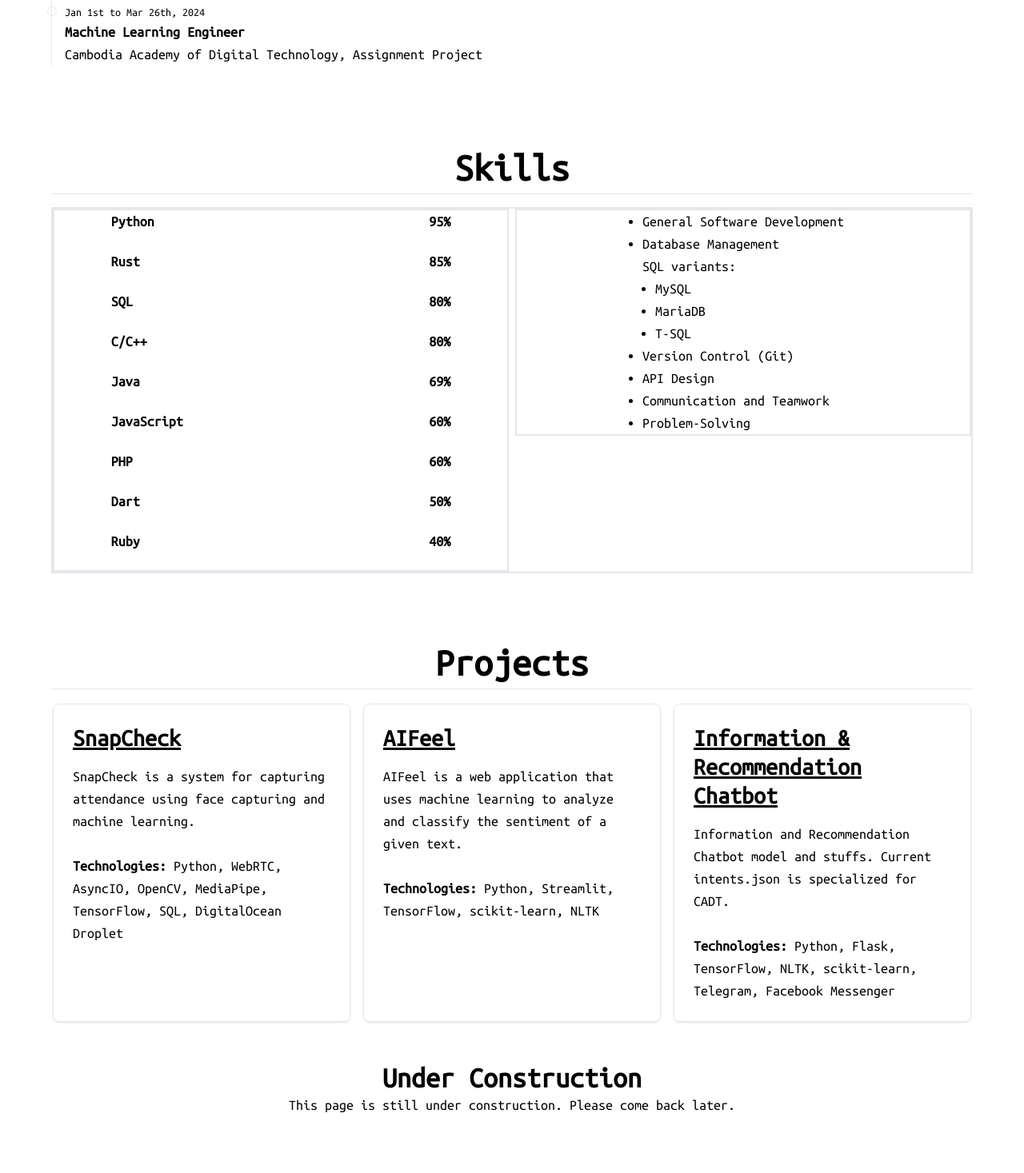
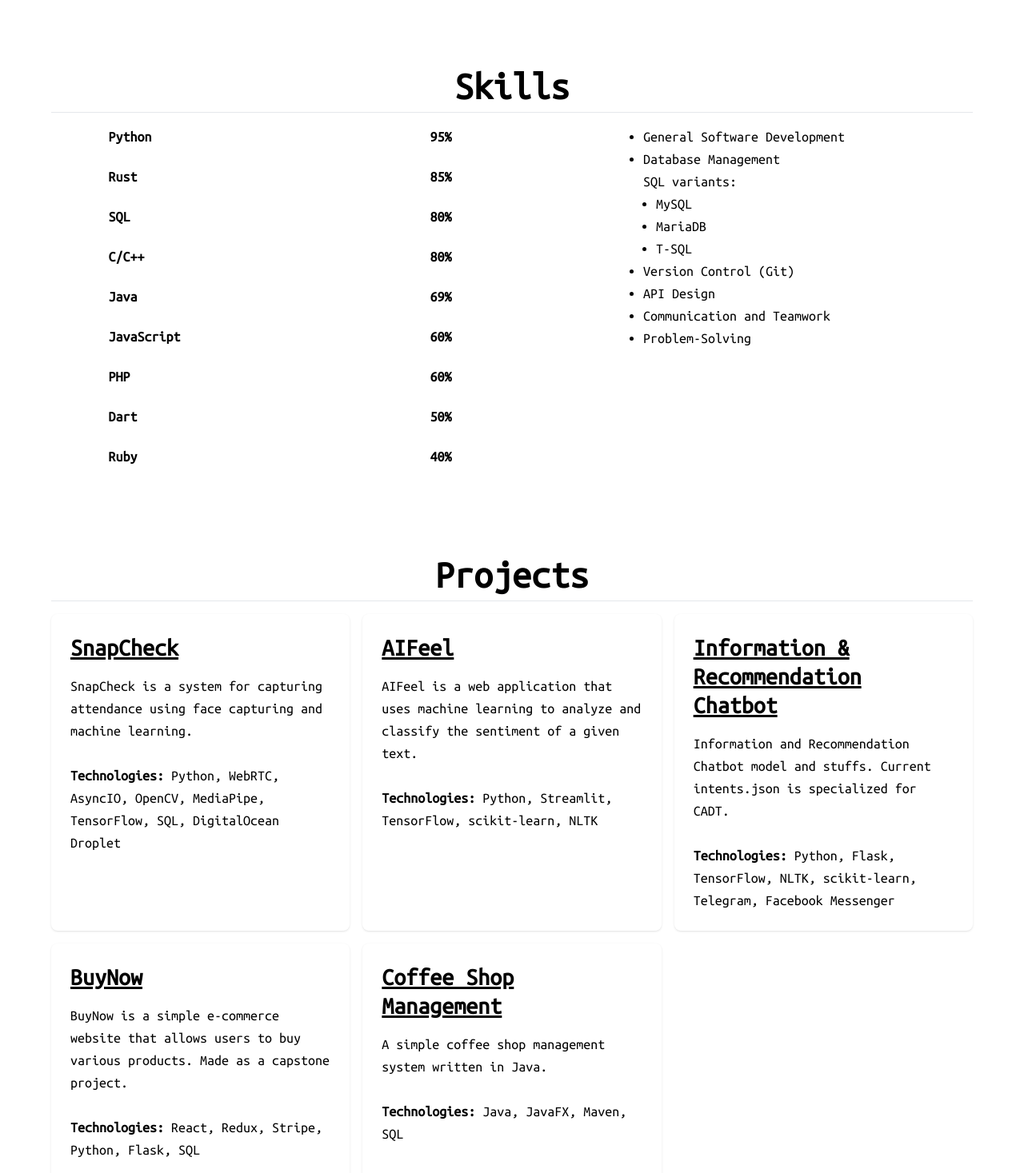
Before and after one commit to T-Thyrak/t-thyrak.github.io, a Next.js app: page / in a window 1280 px wide. Shown: the part 1330-2797 px from the top of the page at 80% size. Before the commit the page ends 2758 px from the top, so only its background shows below. Built offline with nearby package versions, Linux system fonts and the light colour scheme; what @catppuccin/tailwindcss would draw is missing.

Commit message:
finish projects stage

```diff
--- a/app/globals.css
+++ b/app/globals.css
@@ -1,10 +1,10 @@
 @tailwind base;
 @tailwind components;
 @tailwind utilities;
-/*
+
 :not(.keep-border) {
   border: 0;
-} */
+}
 
 :root {
   /* --foreground: var(--nxp-color-black); */
--- a/components/dropdown.tsx
+++ b/components/dropdown.tsx
@@ -39,7 +39,7 @@ export default function Dropdown({
         leave="transition ease-in duration-75"
         leaveFrom="transform opacity-100 scale-100"
         leaveTo="transform opacity-0 scale-95">
-        <Menu.Items className="absolute right-0 z-30 mt-2 w-56 origin-top-right rounded-md bg-surface0 shadow-lg ring-1 ring-black ring-opacity-5 focus:outline-none hover:bg-surface1">
+        <Menu.Items className="absolute right-0 z-30 mt-2 w-56 origin-top-right rounded-md bg-surface0 shadow-lg ring-1 ring-black ring-opacity-5 focus:outline-none">
           <div className="py-1">
             {items.map((item) => (
               <Menu.Item key={item.label}>
--- a/components/stages/experiences.tsx
+++ b/components/stages/experiences.tsx
@@ -17,12 +17,9 @@ export default function ExperiencesStage() {
               <time dateTime="2024-03-05">Mar 5th</time> to{" "}
               <time dateTime="2024-03-13">Mar 13th, 2024</time>
             </p>
-                        <h3 className="text-lg font-semibold">
-                            Machine Learning Engineer
-                        </h3>
+            <h3 className="text-lg font-semibold">Machine Learning Engineer</h3>
             <h4 className="text-lg text-sky">
-                            Cambodia Academy of Digital Technology, Assignment
-                            Project
+              Cambodia Academy of Digital Technology, Assignment Project
             </h4>
             <ul className="mb-4 text-sm text-subtext0 font-normal list-disc ml-4">
               <li>
@@ -30,8 +27,7 @@ export default function ExperiencesStage() {
                 <NTLink href="https://github.com/t-thyrak/aifeel">
                   sentimental analysis system
                 </NTLink>{" "}
-                                using a combination of different machine
-                                learning models (
+                using a combination of different machine learning models (
                 <NTLink href="https://scikit-learn.org/stable/modules/generated/sklearn.naive_bayes.MultinomialNB.html">
                   MultinomialNB
                 </NTLink>
@@ -50,14 +46,13 @@ export default function ExperiencesStage() {
                 .
               </li>
               <li>
-                                Responsible for the development of the
-                                preprocessing pipeline, creating, and training
-                                the deep learning model.
+                Responsible for the development of the preprocessing pipeline,
+                creating, and training the deep learning model.
               </li>
               <li>
-                                Learned how to create a basic NLP model for
-                                sentimental analysis, and how to use machine
-                                learning models effectively with text inputs.
+                Learned how to create a basic NLP model for sentimental
+                analysis, and how to use machine learning models effectively
+                with text inputs.
               </li>
             </ul>
           </li>
@@ -67,12 +62,9 @@ export default function ExperiencesStage() {
               <time dateTime="2024-01-01">Jan 1st</time> to{" "}
               <time dateTime="2024-03-26">Mar 26th, 2024</time>
             </p>
-                        <h3 className="text-lg font-semibold">
-                            Machine Learning Engineer
-                        </h3>
+            <h3 className="text-lg font-semibold">Machine Learning Engineer</h3>
             <h4 className="text-lg text-sky">
-                            Cambodia Academy of Digital Technology, Assignment
-                            Project
+              Cambodia Academy of Digital Technology, Assignment Project
             </h4>
             <ul className="mb-4 text-sm text-subtext0 font-normal list-disc ml-4">
               <li>
@@ -92,36 +84,28 @@ export default function ExperiencesStage() {
                 <NTLink href="https://en.wikipedia.org/wiki/AlexNet">
                   AlexNet
                 </NTLink>
-                                ) and{" "}
-                                <NTLink href="https://opencv.org/">
-                                    OpenCV
-                                </NTLink>
-                                .
+                ) and <NTLink href="https://opencv.org/">OpenCV</NTLink>.
               </li>
               <li>
-                                Responsible for the development of the
-                                preprocessing pipeline and training the deep
-                                learning model, as well as the transfer learning
-                                cycle.
+                Responsible for the development of the preprocessing pipeline
+                and training the deep learning model, as well as the transfer
+                learning cycle.
               </li>
               <li>
-                                Learned the ins and outs of data engineering for
-                                a face detection system.
+                Learned the ins and outs of data engineering for a face
+                detection system.
               </li>
             </ul>
           </li>
-                    <li className="mb-10 ms-4">
+          <li className="ms-4">
             <div className="absolute w-3 h-3 bg-teal rounded-full -start-1.5 border border-teal keep-border"></div>
             <p className="mb-1 text-sm text-teal font-normal leading-none">
               <time dateTime="2022-10">October</time>
               to <time dateTime="2022-12">December, 2022</time>
             </p>
-                        <h3 className="text-lg font-semibold">
-                            Machine Learning Engineer
-                        </h3>
+            <h3 className="text-lg font-semibold">Machine Learning Engineer</h3>
             <h4 className="text-lg text-sky">
-                            Cambodia Academy of Digital Technology, Assignment
-                            Project
+              Cambodia Academy of Digital Technology, Assignment Project
             </h4>
             <ul className="mb-4 text-sm text-subtext0 font-normal list-disc ml-4">
               <li>
@@ -129,37 +113,18 @@ export default function ExperiencesStage() {
                 <NTLink href="https://gitlab.com/t-thyrak/irc-chatbot">
                   chatbot program
                 </NTLink>{" "}
-                                for giving information about Cambodia Academy of
-                                Digital Technology using simple machine learning
-                                techniques.
+                for giving information about Cambodia Academy of Digital
+                Technology using simple machine learning techniques.
               </li>
               <li>
-                                Learned the basic of creating system and basic
-                                machine learning algorithms.
+                Learned the basic of creating system and basic machine learning
+                algorithms.
               </li>
               <li>
-                                The system is able to interact with 2 different
-                                interfaces
+                The system is able to interact with 2 different interfaces
               </li>
-                            <li>
-                                Trusted to be a competent machine learning
-                                engineer.
-                            </li>
+              <li>Trusted to be a competent machine learning engineer.</li>
             </ul>
-                    </li>
-                    <li className="ms-4">
-                        <div className="absolute w-3 h-3 bg-teal rounded-full -start-1.5 border border-teal keep-border"></div>
-                        <p className="mb-1 text-sm text-teal font-normal leading-none">
-                            <time dateTime="2024-01-01">Jan 1st</time> to{" "}
-                            <time dateTime="2024-03-26">Mar 26th, 2024</time>
-                        </p>
-                        <h3 className="text-lg font-semibold">
-                            Machine Learning Engineer
-                        </h3>
-                        <h4 className="text-lg text-sky">
-                            Cambodia Academy of Digital Technology, Assignment
-                            Project
-                        </h4>
           </li>
         </ol>
       </div>
--- a/components/stages/overview.tsx
+++ b/components/stages/overview.tsx
@@ -9,10 +9,26 @@ import Dropdown from "@/components/dropdown";
 export default function OverviewStage() {
   const items = [
     {
-      label: "Machine Learning",
+      label: "Data Engineer",
+      options: {
+        target: "_blank",
+        href: "cvs/Final-Teng-Thaisothyrak-CV-Data-Engineer.pdf",
+      },
+    },
+
+    {
+      label: "Machine Learning Engineer",
       options: {
         target: "_blank",
         href: "cvs/Final-Teng-Thaisothyrak-CV-Machine-Learning-Engineer.pdf",
+      },
+    },
+
+    {
+      label: "Software Developer (Web)",
+      options: {
+        target: "_blank",
+        href: "cvs/Final-Teng-Thaisothyrak-CV-Software-Developer-(Web).pdf",
       },
     },
   ];
--- a/components/stages/projects.tsx
+++ b/components/stages/projects.tsx
@@ -68,6 +68,49 @@ export default function ProjectsStage() {
         </>
       ),
     },
+
+    {
+      header: (
+        <h2 className="text-3xl font-bold">
+          <NTLink href="https://github.com/satyaprogrammer/buynow-react-project">
+            BuyNow
+          </NTLink>
+        </h2>
+      ),
+      body: (
+        <>
+          <p>
+            BuyNow is a simple e-commerce website that allows users to buy
+            various products. Made as a capstone project.
+          </p>
+          <br />
+          <p>
+            <span className="font-bold">Technologies:</span> React, Redux,
+            Stripe, Python, Flask, SQL
+          </p>
+        </>
+      ),
+    },
+
+    {
+      header: (
+        <h2 className="text-3xl font-bold">
+          <NTLink href="https://github.com/t-thyrak/coffee-shop-management">
+            Coffee Shop Management
+          </NTLink>
+        </h2>
+      ),
+      body: (
+        <>
+          <p>A simple coffee shop management system written in Java.</p>
+          <br />
+          <p>
+            <span className="font-bold">Technologies:</span> Java, JavaFX,
+            Maven, SQL
+          </p>
+        </>
+      ),
+    },
   ];
   return (
     <div className="flex flex-col items-center justify-center h-full w-full my-8">
```
Also changed, not shown: 2 other files (tests, documents, lock files or other folders). Lines whose indentation alone changed are shown as unchanged.
